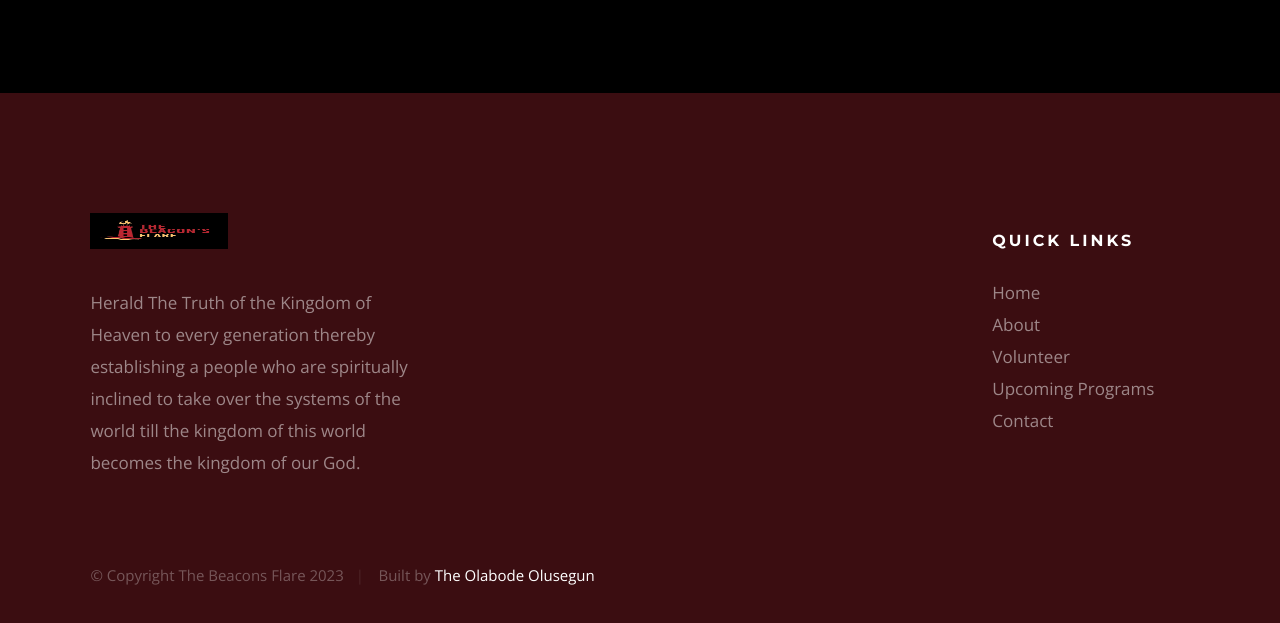
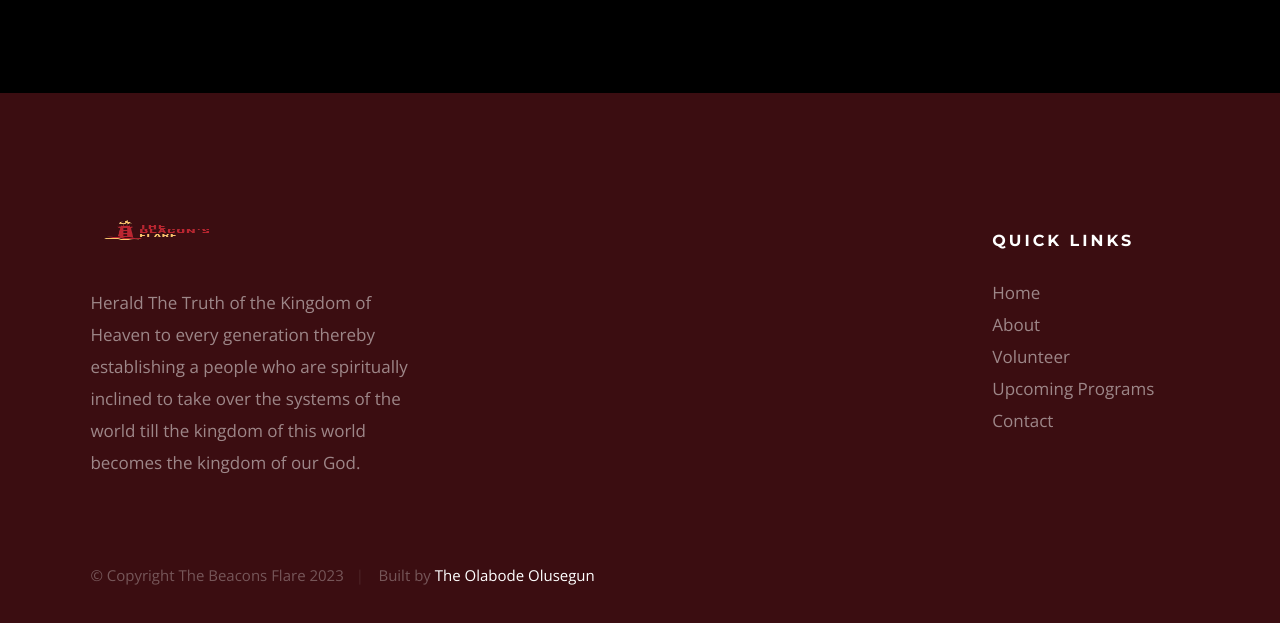
Before and after one commit to thewebguyy/thebeaconsflare, a plain HTML site: page index.html in a window 1280 px wide. Shown: the part 5136-5759 px from the top of the page. Drawn offline with nearby package versions, Linux system fonts and the light colour scheme.

Commit message:
logo added

```diff
--- a/index.html
+++ b/index.html
@@ -365,7 +365,7 @@
             <div class="column large-4 medium-5 tab-full">
                 <div class="footer-logo">
                     <a class="site-footer-logo" href="index.html">
-                        <img src="images/IMG_160999.jpg" alt="Homepage">
+                        <img src="images/IMG_1609.PNG" alt="Homepage">
                     </a>
                 </div>  <!-- footer-logo -->
                 <p>
```
Also changed, not shown: images/IMG_1609.PNG (added).
